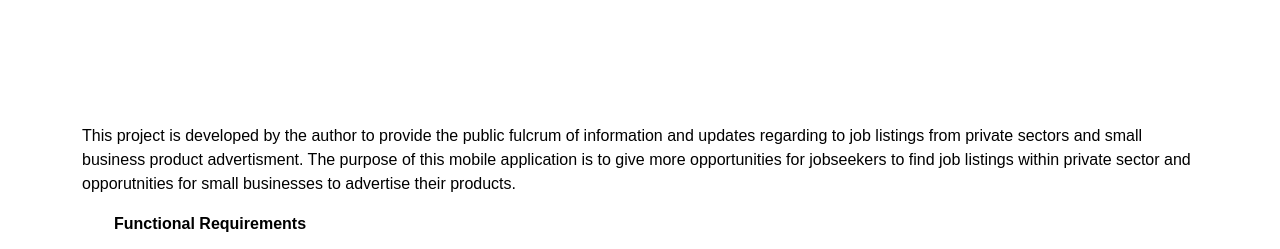
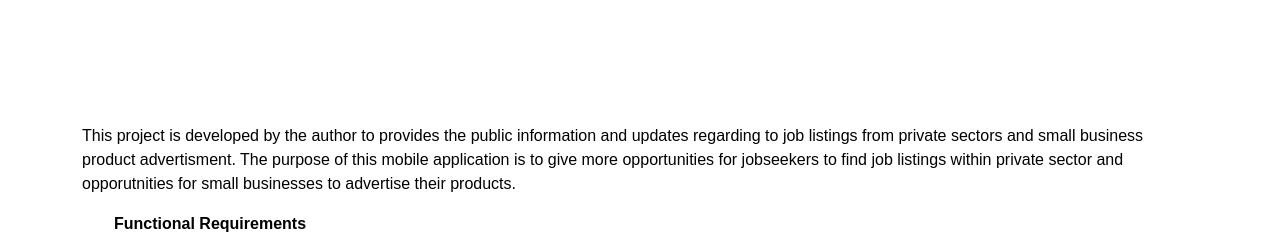
Before and after one commit to Hifdzullah/Profile-page, a website: page portfolio-details-2.html in a window 1280 px wide. Shown: the part 537-786 px from the top of the page. Drawn offline with nearby package versions, Linux system fonts and the light colour scheme; files that its build step writes are made by us from their sources; files whose address does not match are found by name.

Commit message:
update profile details 2 contents

```diff
--- a/portfolio-details-2.html
+++ b/portfolio-details-2.html
@@ -70,7 +70,7 @@
           <div class="mx-md-auto">
             <p class="p-about-me">
             <p>
-              This project is developed by the author to provide the public fulcrum of information and updates regarding
+              This project is developed by the author to provides the public information and updates regarding
               to job listings from private sectors and small business product advertisment.
               The purpose of this mobile application is to give more opportunities for jobseekers to find job listings
               within private sector and opporutnities for small businesses to advertise their products.
```
